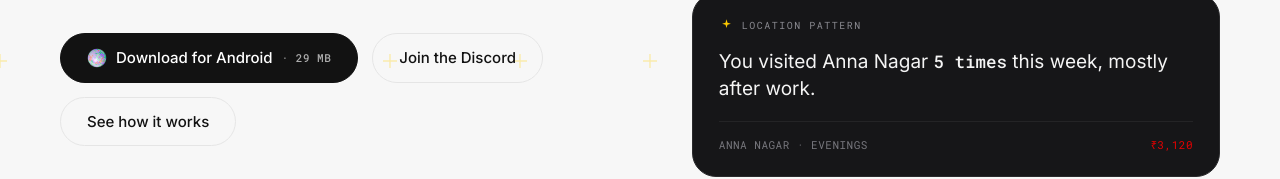
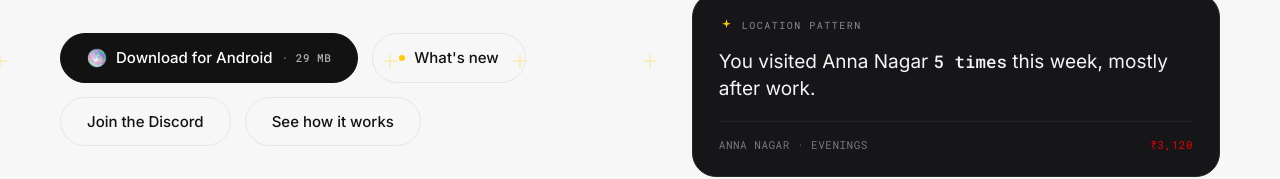
Before and after one commit to root-Akshay/finflow-home, a plain HTML site: page index.html in a window 1280 px wide. Shown: the part 589-768 px from the top of the page. Drawn offline with Linux system fonts and the light colour scheme.

Commit message:
feat(site): surface What's New from the hero
The footer link only finds people who already scrolled to the bottom looking
for it. A backup feature is the kind of thing an existing user wants to know
shipped, so it belongs where they land.

Sits beside Download rather than at the end of the row — it is the newest
thing on the page, and last position is the weakest. The yellow dot is the
app's own attention colour, and marks it as news rather than another nav item.
No margin on it: .btn is already inline-flex with gap:9px, so a ::before
flex item spaces itself.

```diff
--- a/index.html
+++ b/index.html
@@ -103,6 +103,8 @@ section{position:relative}
 .btn-primary:hover{background:#000}
 .btn-ghost{background:transparent;color:var(--ink);border-color:var(--hair)}
 .btn-ghost:hover{border-color:var(--ink)}
+/* .btn is already inline-flex with gap:9px, so the dot spaces itself */
+.btn-new::before{content:"";width:6px;height:6px;border-radius:50%;background:#FFCC00;flex:0 0 auto}
 
 /* ============ NAV ============ */
 .nav-bar{
@@ -530,6 +532,7 @@ section{position:relative}
       <p class="hero-sub">FinFlow reads the financial signals already flowing through your phone: payments, places, and everyday moments. It tells you what actually happened, not just what you spent.</p>
       <div class="hero-ctas">
         <a href="#download" class="btn btn-primary"><canvas class="orb" aria-hidden="true"></canvas>Download for Android <span class="dl-size">&middot; 29 MB</span></a>
+        <a href="releases.html" class="btn btn-ghost btn-new">What&#x27;s new</a>
         <a href="https://discord.gg/vmnSw62bq" target="_blank" rel="noopener" class="btn btn-ghost">Join the Discord</a>
         <a href="#how" class="btn btn-ghost">See how it works</a>
       </div>
```
